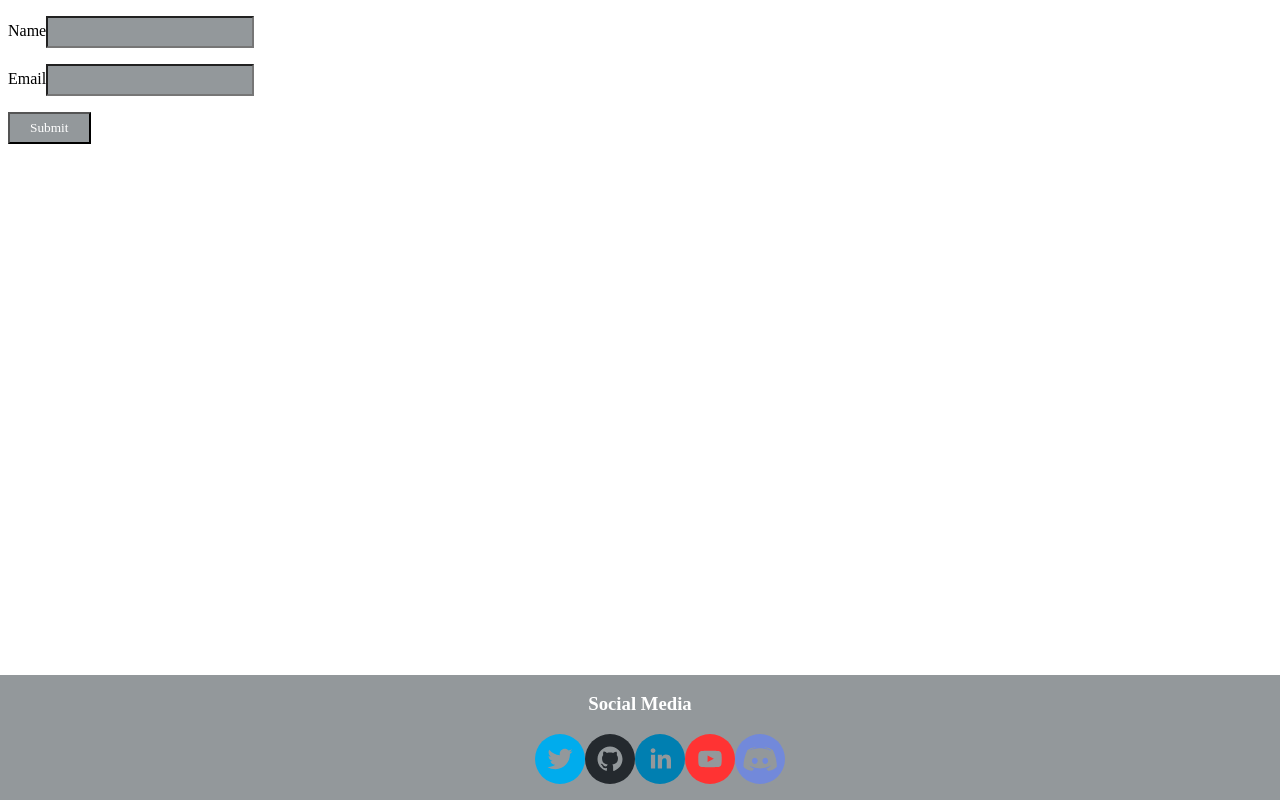
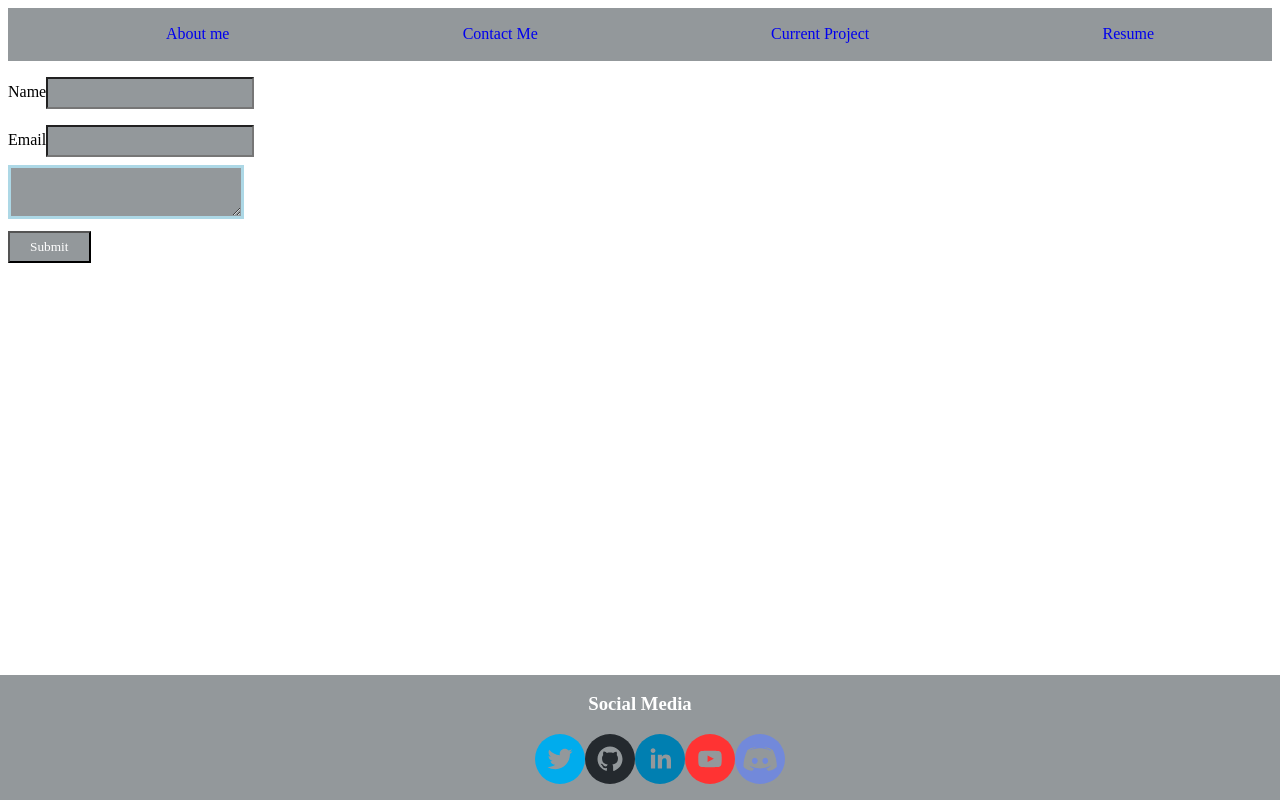
Before and after one commit to vilarj/React_App, a React (Create React App) app in the folder web/: page /contact in a window 1280 px wide. Built offline with nearby package versions, Linux system fonts and the light colour scheme.

Commit message:
Working on the UI for contact page.

```diff
--- a/web/src/App.css
+++ b/web/src/App.css
@@ -92,3 +92,12 @@ input[type=submit]:focus {
 	background-color: lightblue;
 	color: black;
 }
+
+textarea {
+	font-size: 16px;
+	background-color: rgb(147, 152, 155);
+	color: white;
+	width: 15%;
+	border: 3px solid lightblue;
+	padding: 6px 20px;
+}
--- a/web/src/App.js
+++ b/web/src/App.js
@@ -16,7 +16,7 @@ function App() {
 	return (
 		<Router>
 			<div className="App">
-				{/* <Header /> */}
+				<Header />
 				<Switch>
 					<Route path="/" exact component={Home} />
 					<Route path="/about" component={About} />
--- a/web/src/Sites/Contact.js
+++ b/web/src/Sites/Contact.js
@@ -10,6 +10,8 @@ function Contact() {
 				<label>Email</label>
 				<input type="email" name="email" />
 				<br />
+				<textarea> </textarea>
+				<br />
 				<input type="submit" value="Submit" />
 			</form>
 		</div>
```
